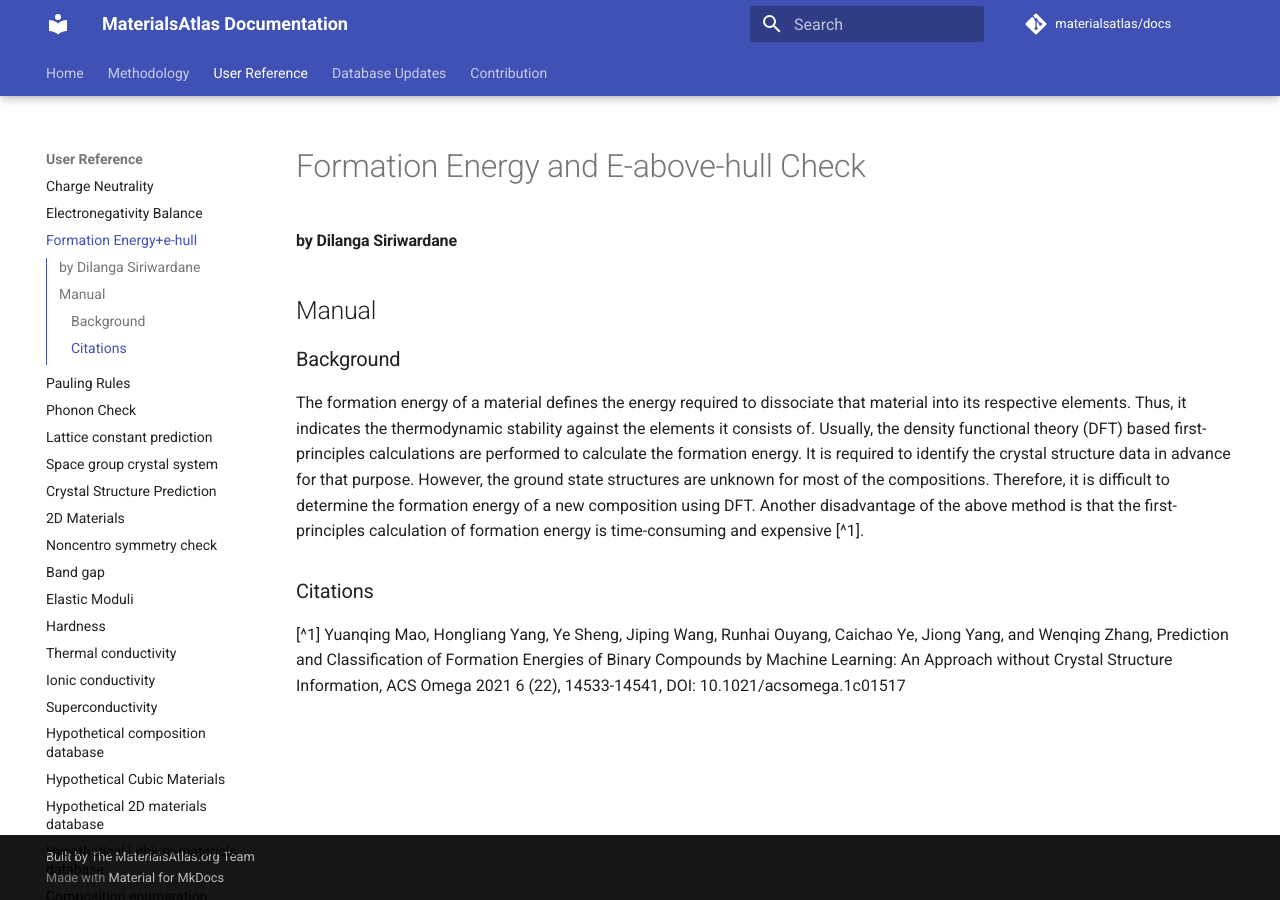
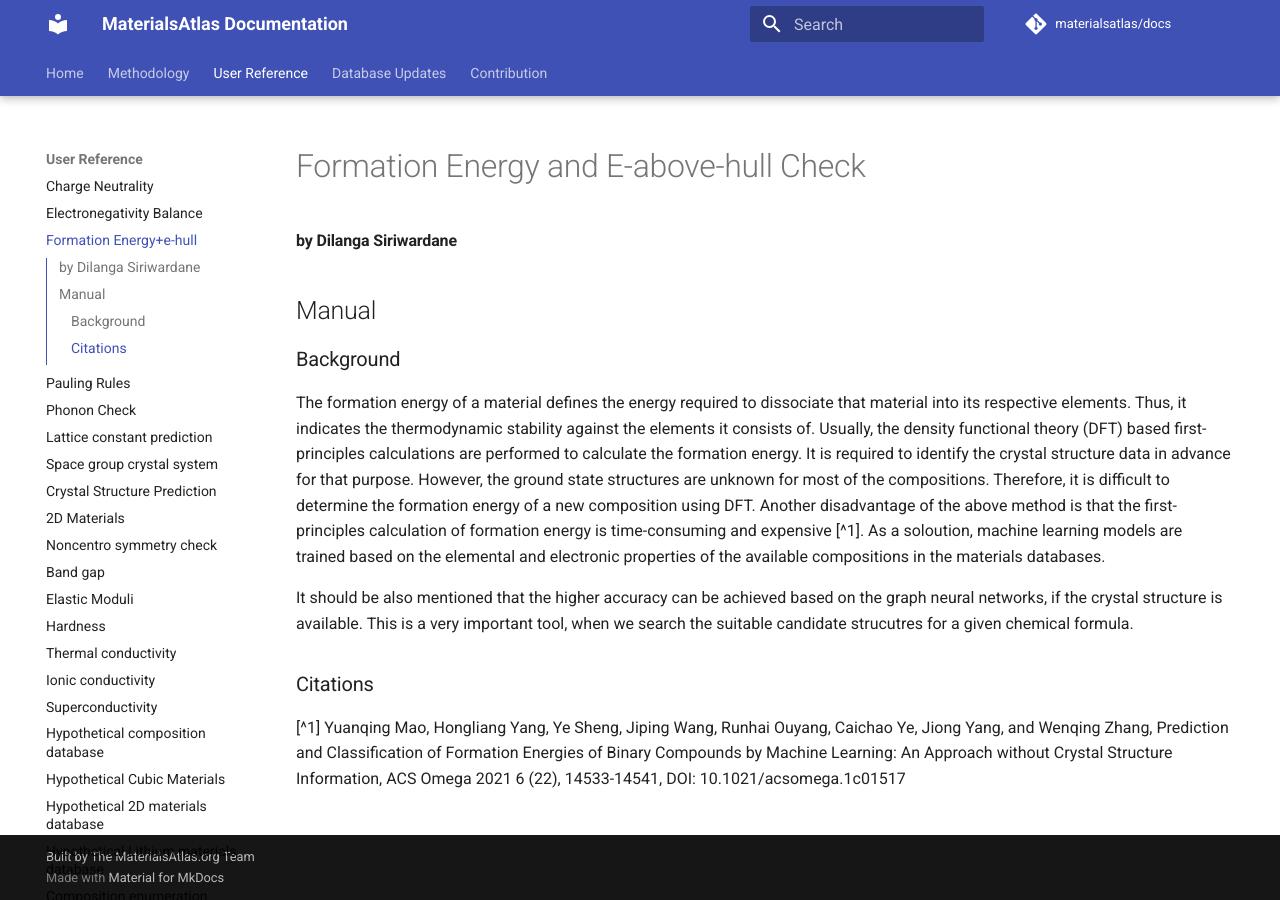
Before and after one commit to usccolumbia/materialsatlas, an MkDocs documentation site: the page built from docs/user-guide/formation_energy_ehull.md, in a window 1280 px wide. Built offline with MkDocs 1.6.1 and Material for MkDocs 9.7.7, drawn with Linux system fonts in a browser that asks for light colours; comment, search, counter and statistics services are not loaded.

Commit message:
Update formation_energy_ehull.md

```diff
--- a/docs/user-guide/formation_energy_ehull.md
+++ b/docs/user-guide/formation_energy_ehull.md
@@ -5,8 +5,9 @@
 
 ### Background
 
-The formation energy of a material defines the energy required to dissociate that material into its respective elements. Thus, it indicates the thermodynamic stability against the elements it consists of.  Usually, the density functional theory (DFT) based first-principles calculations are performed to calculate the formation energy. It is required to identify the crystal structure data in advance for that purpose. However, the ground state structures are unknown for most of the compositions. Therefore, it is difficult to determine the formation energy of a new composition using DFT. Another disadvantage of the above method is that the first-principles calculation of formation energy is time-consuming and expensive [^1].
+The formation energy of a material defines the energy required to dissociate that material into its respective elements. Thus, it indicates the thermodynamic stability against the elements it consists of.  Usually, the density functional theory (DFT) based first-principles calculations are performed to calculate the formation energy. It is required to identify the crystal structure data in advance for that purpose. However, the ground state structures are unknown for most of the compositions. Therefore, it is difficult to determine the formation energy of a new composition using DFT. Another disadvantage of the above method is that the first-principles calculation of formation energy is time-consuming and expensive [^1]. As a soloution, machine learning models are trained based on the elemental and electronic properties of the available compositions in the materials databases.
 
+It should be also mentioned that the higher accuracy can be achieved based on the graph neural networks, if the crystal structure is available. This is a very important tool, when we search the suitable candidate strucutres for a given chemical formula.
 
 
 ### Citations
```
